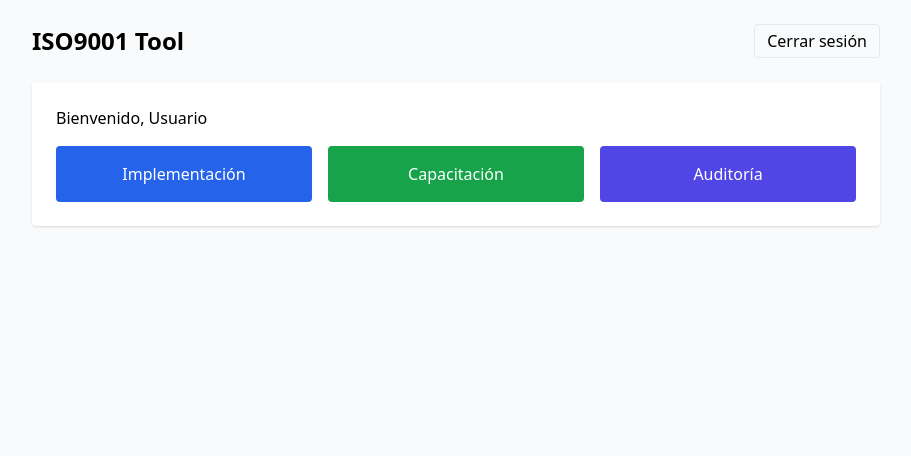
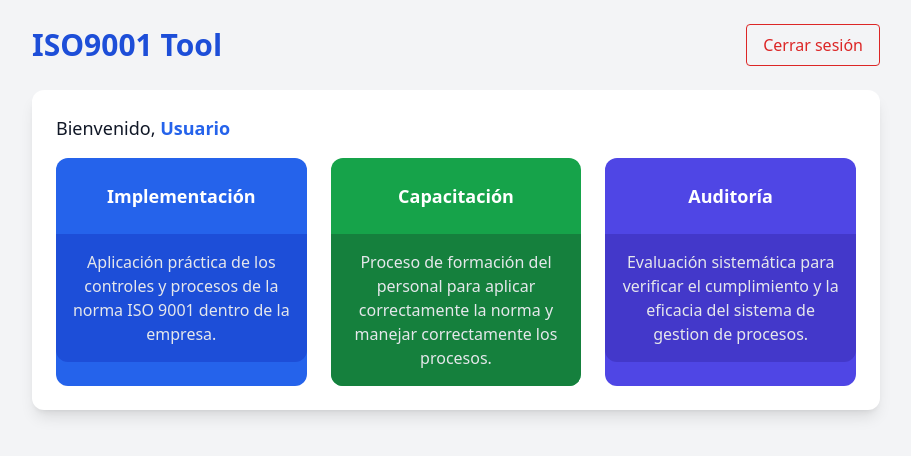
Before and after one commit to BrayanSLopez/ISO9001-tool, a website: page frontend/dashboard.html in a window 1280 px wide. Shown: the whole page, without its empty margins (184-1095 px from the left). Drawn offline with nearby package versions, Linux system fonts and the light colour scheme; sample sign-in values are in the browser's storage.

Commit message:
update de docs y dashboard

```diff
--- a/frontend/dashboard.html
+++ b/frontend/dashboard.html
@@ -5,19 +5,46 @@
   <title>Dashboard - ISO9001</title>
   <script src="https://cdn.tailwindcss.com"></script>
 </head>
-<body class="bg-gray-50 min-h-screen">
+<body class="bg-gray-100 min-h-screen font-sans text-gray-900">
+
+  <!-- Contenedor principal -->
   <div class="max-w-4xl mx-auto p-6">
+
+    <!-- Cabecera -->
     <div class="flex justify-between items-center">
-      <h1 class="text-2xl font-bold">ISO9001 Tool</h1>
-      <button id="logout" class="px-3 py-1 border rounded">Cerrar sesión</button>
+      <h1 class="text-3xl font-extrabold text-blue-700">ISO9001 Tool</h1>
+      <button id="logout" class="px-4 py-2 border border-red-600 text-red-600 rounded hover:bg-red-600 hover:text-white transition-all">Cerrar sesión</button>
     </div>
 
-    <div class="mt-6 bg-white p-6 rounded shadow">
-      <p>Bienvenido, <span id="userName"></span></p>
-      <div class="mt-4 grid grid-cols-1 md:grid-cols-3 gap-4">
-        <a href="/checklist.html" class="p-4 block text-center bg-blue-600 text-white rounded">Implementación</a>
-        <a href="/capacitacion.html" class="p-4 block text-center bg-green-600 text-white rounded">Capacitación</a>
-        <a href="/auditoria.html" class="p-4 block text-center bg-indigo-600 text-white rounded">Auditoría</a>
+    <!-- Bienvenida y botones -->
+    <div class="mt-6 bg-white p-6 rounded-xl shadow-lg">
+      <p class="text-lg">Bienvenido, <span id="userName" class="font-semibold text-blue-600"></span></p>
+      <div class="mt-4 grid grid-cols-1 md:grid-cols-3 gap-6">
+
+        <!-- Implementación -->
+        <div class="text-center bg-blue-600 text-white rounded-xl hover:shadow-xl transition-all">
+          <a href="/checklist.html" class="p-6 block font-semibold text-lg rounded-t-xl hover:bg-blue-700 transition-all">
+            Implementación
+          </a>
+          <p class="text-gray-200 p-4 rounded-b-xl bg-blue-700">Aplicación práctica de los controles y procesos de la norma ISO 9001 dentro de la empresa.</p>
+        </div>
+
+        <!-- Capacitación -->
+        <div class="text-center bg-green-600 text-white rounded-xl hover:shadow-xl transition-all">
+          <a href="/capacitacion.html" class="p-6 block font-semibold text-lg rounded-t-xl hover:bg-green-700 transition-all">
+            Capacitación
+          </a>
+          <p class="text-gray-200 p-4 rounded-b-xl bg-green-700">Proceso de formación del personal para aplicar correctamente la norma y manejar correctamente los procesos.</p>
+        </div>
+
+        <!-- Auditoría -->
+        <div class="text-center bg-indigo-600 text-white rounded-xl hover:shadow-xl transition-all">
+          <a href="/auditoria.html" class="p-6 block font-semibold text-lg rounded-t-xl hover:bg-indigo-700 transition-all">
+            Auditoría
+          </a>
+          <p class="text-gray-200 p-4 rounded-b-xl bg-indigo-700">Evaluación sistemática para verificar el cumplimiento y la eficacia del sistema de gestion de procesos.</p>
+        </div>
+
       </div>
     </div>
   </div>
@@ -34,5 +61,6 @@ document.getElementById('logout').addEventListener('click', () => {
       location.href = '/index.html';
     });
   </script>
+
 </body>
 </html>
```
Also changed, not shown: frontend/capacitacion.html (+20 -15 lines), docs/PHVA.jpg (added), 10 other files. Lines whose indentation alone changed are shown as unchanged.
